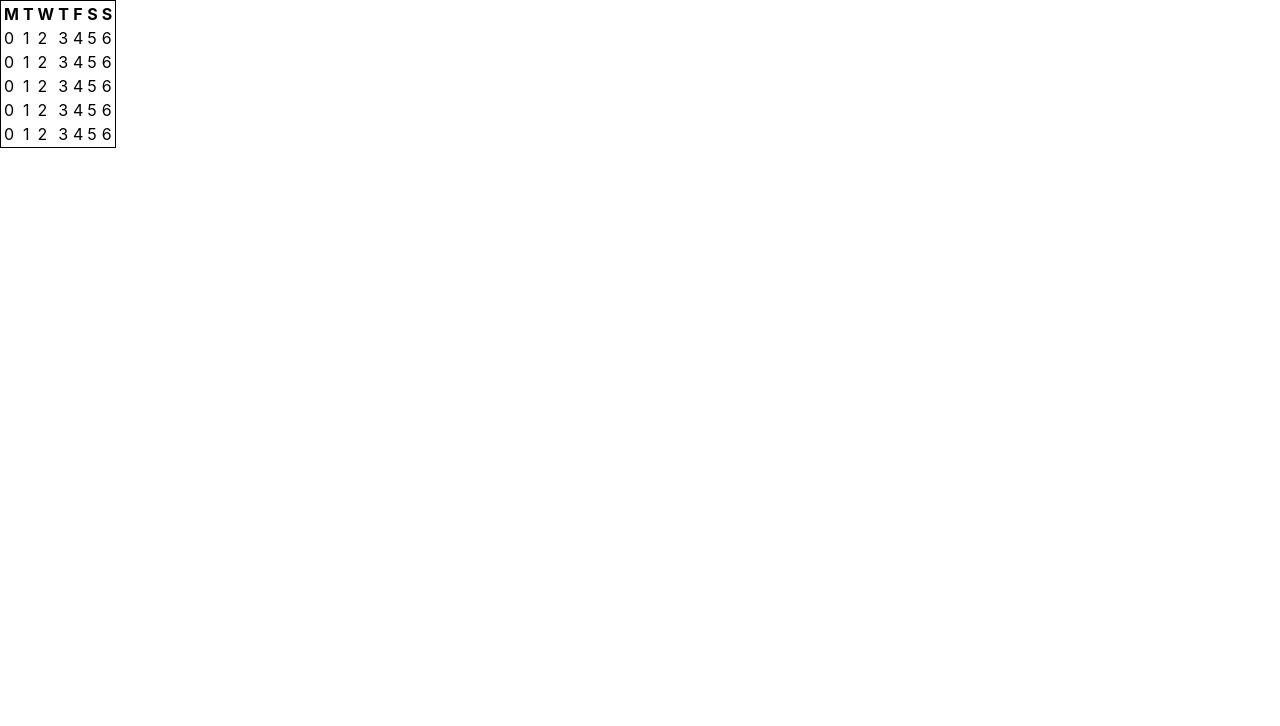
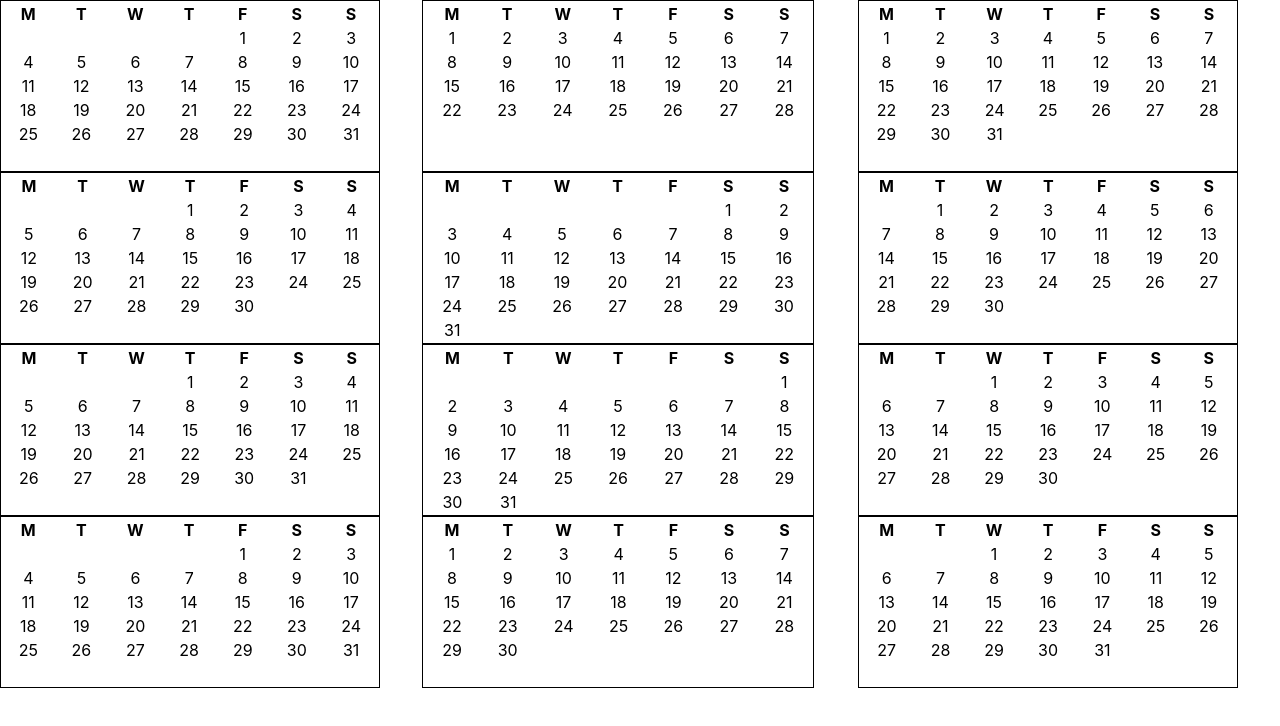
Before and after one commit to leonelfmir/useful-calendar, a React (Create React App) app: page / in a window 1280 px wide. Shown: the top 726 px of the page. Built offline with nearby package versions, Linux system fonts and the light colour scheme.

Commit message:
cakendar working

```diff
--- a/package.json
+++ b/package.json
@@ -6,6 +6,7 @@
     "@testing-library/jest-dom": "^5.14.1",
     "@testing-library/react": "^11.2.7",
     "@testing-library/user-event": "^12.8.3",
+    "date-fns": "^2.25.0",
     "flow-bin": "^0.162.0",
     "react": "^17.0.2",
     "react-dom": "^17.0.2",
--- a/src/src/Day.js
+++ b/src/src/Day.js
@@ -1,7 +1,15 @@
 // @flow
 
+import { format } from "date-fns";
 import * as React from "react";
-
-export default function Cell({ id, text }: { id: number, text?: string }): any {
-  return <div>{text}</div>;
+const styles = {
+  container: {
+    display: "flex",
+    justifyContent: "center",
+    height: "20px",
+  },
+};
+export default function Day({ date }: { date: ?Date }): any {
+  const day = date != null ? format(date, "d") : null;
+  return <div style={styles.container}>{day}</div>;
 }
--- a/src/src/Month.js
+++ b/src/src/Month.js
@@ -1,7 +1,7 @@
 // @flow
 
-import Day from "./Day";
-
+import Week from "./Week";
+import { addDays, format, getDay, getDaysInMonth, isSunday } from "date-fns";
 import * as React from "react";
 
 export type DaysToMark = {
@@ -12,15 +12,36 @@ export type DaysToMark = {
 const styles = {
   container: {
     border: "1px solid black",
+    width: "90%",
   },
 };
 
 type Props = {
-  id: number,
+  date: Date,
   daysToMark?: $ReadOnlyArray<DaysToMark>,
 };
 
-export default function Month({ id, daysToMark }: Props): React$Element<"div"> {
+export default function Month({
+  date,
+  daysToMark,
+}: Props): React$Element<"div"> {
+  const weeks = getWeeks(date);
+
+  return (
+    <div>
+      <table boder="1" style={styles.container}>
+        <Title />
+        <tbody>
+          {weeks.map((week) => (
+            <Week key={week.toString()} week={week} />
+          ))}
+        </tbody>
+      </table>
+    </div>
+  );
+}
+
+function Title() {
   const days = [
     "Monday",
     "Tuesday",
@@ -30,12 +51,7 @@ export default function Month({ id, daysToMark }: Props): React$Element<"div"> {
     "Saturday",
     "Sunday",
   ];
-
-  const weeks = [...Array(5).keys()];
-
   return (
-    <div>
-      <table boder="1" style={styles.container}>
     <thead>
       <tr>
         {days.map((d) => (
@@ -43,21 +59,19 @@ export default function Month({ id, daysToMark }: Props): React$Element<"div"> {
         ))}
       </tr>
     </thead>
-        <tbody>
-          {weeks.map((w) => (
-            <Week key={w} />
-          ))}
-        </tbody>
-      </table>
-    </div>
   );
 }
 
-function Week() {
-  const days = [...Array(7).keys()].map((k) => (
-    <td key={k}>
-      <Day id={k} text={k.toString()} />
-    </td>
-  ));
-  return <tr>{days}</tr>;
+function getWeeks(date: Date) {
+  const daysInMonth = getDaysInMonth(date);
+  const weeks = [...Array(6)].map(() => [...Array(7)]);
+  for (let i = 0, week = 0; i < daysInMonth; i++) {
+    const currentDate = addDays(date, i);
+    const lastDay = isSunday(currentDate);
+    const dayPosition = lastDay ? 6 : getDay(currentDate) - 1;
+    weeks[week][dayPosition] = currentDate;
+    week += lastDay ? 1 : 0;
   }
+
+  return weeks;
+}
--- /dev/null
+++ b/src/src/Week.js
@@ -0,0 +1,19 @@
+// @flow
+
+import Day from "./Day";
+
+import { addDays, getMonth, getWeek } from "date-fns";
+import * as React from "react";
+
+export default function Week({
+  week,
+}: {
+  week: $ReadOnlyArray<Date>,
+}): React$Element<"tr"> {
+  const days = week.map((day, i) => (
+    <td key={day?.toString() ?? i}>
+      <Day key={day?.toString() ?? i} date={day} />
+    </td>
+  ));
+  return <tr>{days}</tr>;
+}
--- a/src/src/Year.js
+++ b/src/src/Year.js
@@ -2,11 +2,26 @@
 
 import Month from "./Month";
 import * as React from "react";
+import { addMonths } from "date-fns";
 
-export default function Year({ year }: { year: number }): React$Element<"div"> {
+const styles = {
+  container: {
+    display: "grid",
+    gridTemplateColumns: "33% 34% 33%",
+    gridTemplateRows: "25% 25% 25% 25%",
+  },
+};
+
+export default function Year({ year }: { year: number }): any {
+  const inputYear = new Date(year, 0);
+  const months = [...Array(12).keys()].map((month) =>
+    addMonths(inputYear, month)
+  );
   return (
-    <div>
-      <Month id={1} />
+    <div style={styles.container}>
+      {months.map((month) => (
+        <Month date={month} key={month.toString()} />
+      ))}
     </div>
   );
 }
```
Also changed, not shown: 1 other file (tests, documents, lock files or other folders). Lines whose indentation alone changed are shown as unchanged.
